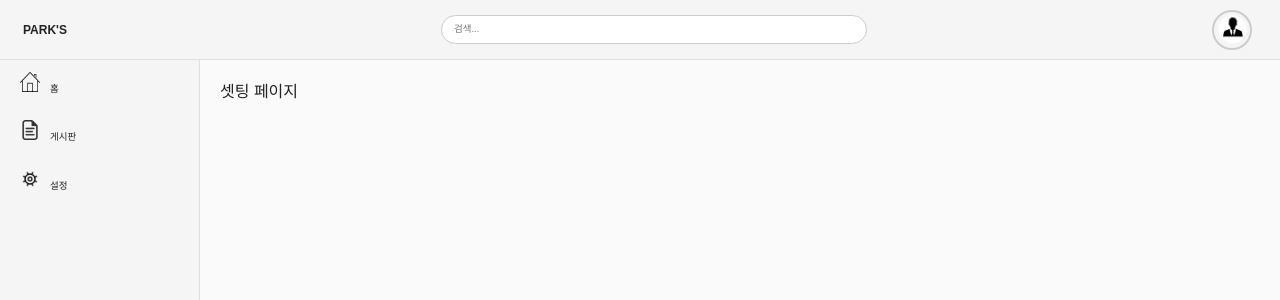
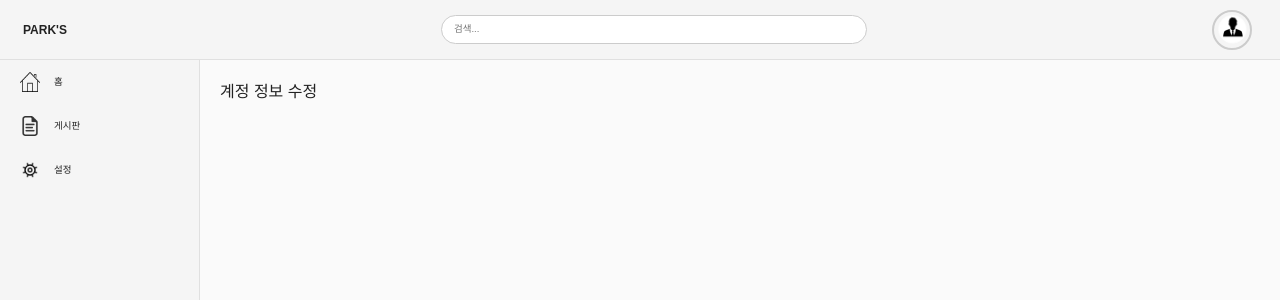
Before and after one commit to revisionismer/intocore-portal-frontend, a React (Create React App) app: page /settings in a window 1280 px wide. Shown: the top 300 px of the page. Built offline with nearby package versions, Linux system fonts and the light colour scheme; no server answers.

Commit message:
9. Profile.js 생성 및 라우터 연결

```diff
--- a/src/App.js
+++ b/src/App.js
@@ -8,6 +8,7 @@ import Sidebar from './components/layout/Sidebar';
 import Board from './pages/board/Board';
 import Settings from './pages/etc/Settings';
 import SignIn from './pages/SignIn';
+import Profile from './pages/etc/branch/Profile';
 
 function App() {
 
@@ -46,6 +47,8 @@ function App() {
                 <Route path='/home' element={<Main />} />
                 <Route path='/board' element={<Board />} />
                 <Route path='/settings' element={<Settings />} />
+
+                <Route path="/settings/profile" element={<Profile />} />
             </Routes>
 
         </>
--- a/src/assets/css/layout/Sidebar.css
+++ b/src/assets/css/layout/Sidebar.css
@@ -55,8 +55,6 @@
     border-radius: 6px;
 }
 
-
-
 /* 사이드바 아이콘 크기 지정 */
 .menu-icon {
     width:20px;
@@ -64,3 +62,11 @@
     margin-right:10px;
     object-fit:contain;
 }
+
+.sidebar-menu li a {
+    display: flex;
+    align-items: center;
+    gap: 4px; /* 아이콘과 글자 간격 */
+    width: 100%;
+    height: 100%;
+  }
--- a/src/pages/etc/Settings.js
+++ b/src/pages/etc/Settings.js
@@ -1,9 +1,25 @@
-import React from 'react';
+import React, { useEffect, useState } from 'react';
+import { Link, Navigate, Outlet, json, useLocation, useNavigate, useParams } from 'react-router-dom';
 
 const Settings = () => {
+
+    const navigate = useNavigate();
+
+    // /settings/profile 로 이동
+    const goToProfile = () => {
+        navigate('profile');
+    };
+
     return (
         <>
-            <div id='main'>셋팅 페이지</div>
+            <div id='main'>
+                <div id='settings-area'>
+                    <div className="settings-card" onClick={goToProfile}>
+                        계정 정보 수정
+                    </div>
+                </div>
+                <Outlet />
+            </div>
         </>
     );
 };
--- /dev/null
+++ b/src/pages/etc/branch/Profile.js
@@ -0,0 +1,11 @@
+import React from 'react';
+
+const Profile = () => {
+    return (
+        <div id='main'>
+            프로필 페이지
+        </div>
+    );
+};
+
+export default Profile;
```
Also changed, not shown: 1 other file (tests, documents, lock files or other folders).
